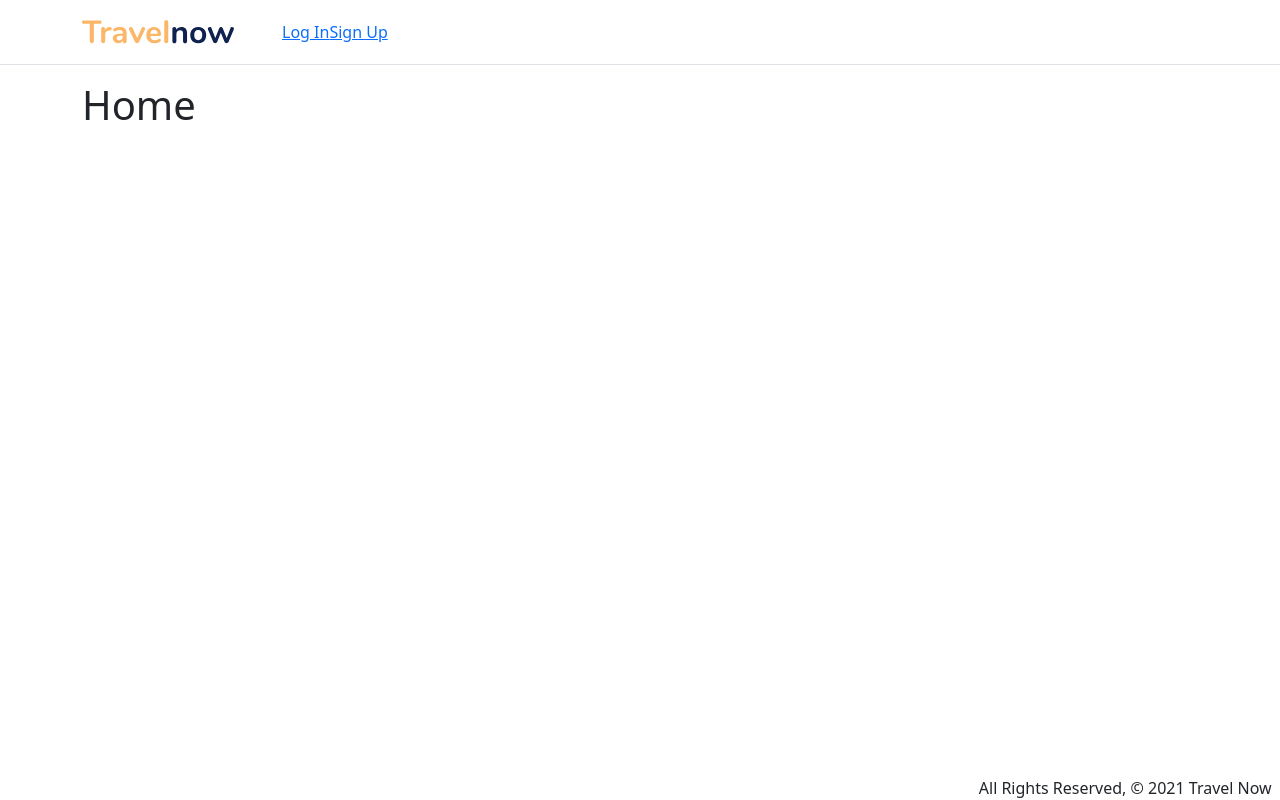
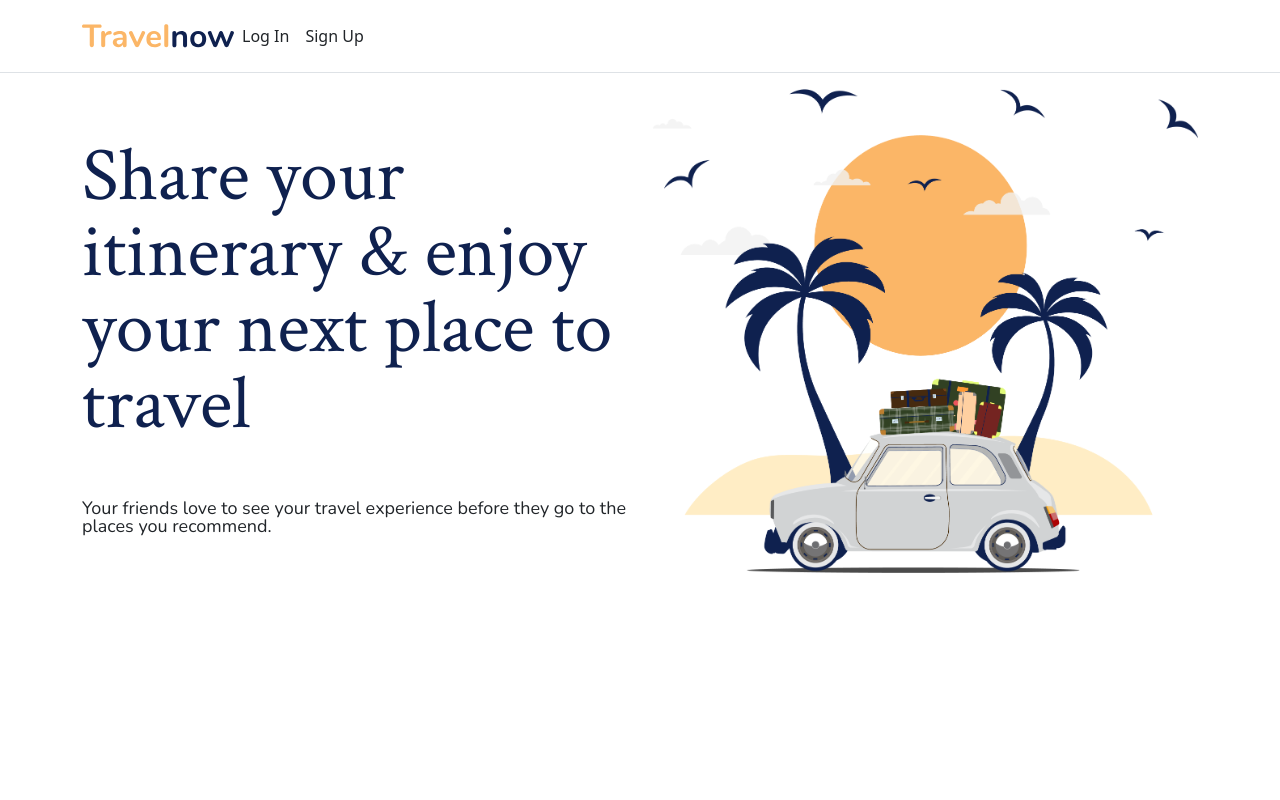
Before and after one commit to oselim14/travel-now, a Django app: page / in a window 1280 px wide. Run offline with Django 3.2, Linux system fonts and the light colour scheme; some libraries are stand-ins or nearby versions.

Commit message:
basic landing page

```diff
--- a/main_app/static/css/style.css
+++ b/main_app/static/css/style.css
@@ -1,11 +1,11 @@
 body {
-    display: flex;
+    /* display: flex;
     min-height: 100vh;
-    flex-direction: column;
+    flex-direction: column; */
   }
 
   main {
-    flex: 1 0 auto;
+    /* flex: 1 0 auto; */
   }
 
   footer.page-footer {
@@ -15,13 +15,30 @@ body {
 
   .left {
     font-family: Nunito;
-    font-style: bold !important;
+    font-style: bold;
     font-size: 32px;
     font-weight: 700;
     line-height: 44px;
     line-height: 190%;
-    align: left;
     vertical-align: top;
-    /* need to figure out */
-    color: #0F214F !important;
+    color: #0F214F;
   }
+
+  .landing-img {
+    width: 100%;
+  }
+
+  h1 {
+    font-family: 'Crimson Text', serif;
+    font-size: 76px;
+    color: #0F214F;
+    margin-top: 50px;
+    margin-bottom: 3.5rem;
+    line-height: 1;
+  }
+
+  p {
+    font-family: 'Nunito', sans-serif;
+    font-size: 18px;
+    line-height: 1;
+  }
--- a/main_app/templates/base.html
+++ b/main_app/templates/base.html
@@ -1,6 +1,4 @@
 {% load static %}
-
-
 <!DOCTYPE html>
 <html lang="en">
 <head>
@@ -11,24 +9,25 @@
   <!-- <link rel="stylesheet" href="https://cdnjs.cloudflare.com/ajax/libs/materialize/1.0.0/css/materialize.min.css"> -->
   <link rel="stylesheet" href="https://cdn.jsdelivr.net/npm/bootstrap-icons@1.3.0/font/bootstrap-icons.css">
   <link href="https://cdn.jsdelivr.net/npm/bootstrap@5.1.3/dist/css/bootstrap.min.css" rel="stylesheet" integrity="sha384-1BmE4kWBq78iYhFldvKuhfTAU6auU8tT94WrHftjDbrCEXSU1oBoqyl2QvZ6jIW3" crossorigin="anonymous">
-  <link rel="stylesheet" type="text/css" href="{% static 'css/style.css' %}">
-  <script src="https://cdnjs.cloudflare.com/ajax/libs/materialize/1.0.0/js/materialize.min.js"></script>
+  <link rel="stylesheet" type="text/css" href="{% static '/css/style.css' %}">
+  <link rel="preconnect" href="https://fonts.googleapis.com">
+  <link rel="preconnect" href="https://fonts.gstatic.com" crossorigin>
+  <link href="https://fonts.googleapis.com/css2?family=Crimson+Text:wght@400;600&display=swap" rel="stylesheet">
+  <link rel="preconnect" href="https://fonts.googleapis.com">
+  <link rel="preconnect" href="https://fonts.gstatic.com" crossorigin>
+  <link href="https://fonts.googleapis.com/css2?family=Crimson+Text:wght@400;600&family=Nunito:wght@200&display=swap" rel="stylesheet">
+  <!-- <script src="https://cdnjs.cloudflare.com/ajax/libs/materialize/1.0.0/js/materialize.min.js"></script> -->
 </head>
+
 <body>
-
   <header class="p-3 mb-3 border-bottom">
     <div class="container">
       <div class="d-flex flex-wrap align-items-center justify-content-center justify-content-lg-start">
         <a href="/" class="d-flex align-items-center text-dark text-decoration-none">
-            <img class="header-logo" src="/static/css/img/TravelNowLogo.svg" alt=""><title>Bootstrap</title><path fill-rule="evenodd" clip-rule="evenodd" d="M24.509 0c-6.733 0-11.715 5.893-11.492 12.284.214 6.14-.064 14.092-2.066 20.577C8.943 39.365 5.547 43.485 0 44.014v5.972c5.547.529 8.943 4.649 10.951 11.153 2.002 6.485 2.28 14.437 2.066 20.577C12.794 88.106 17.776 94 24.51 94H93.5c6.733 0 11.714-5.893 11.491-12.284-.214-6.14.064-14.092 2.066-20.577 2.009-6.504 5.396-10.624 10.943-11.153v-5.972c-5.547-.529-8.934-4.649-10.943-11.153-2.002-6.484-2.28-14.437-2.066-20.577C105.214 5.894 100.233 0 93.5 0H24.508zM80 57.863C80 66.663 73.436 72 62.543 72H44a2 2 0 01-2-2V24a2 2 0 012-2h18.437c9.083 0 15.044 4.92 15.044 12.474 0 5.302-4.01 10.049-9.119 10.88v.277C75.317 46.394 80 51.21 80 57.863zM60.521 28.34H49.948v14.934h8.905c6.884 0 10.68-2.772 10.68-7.727 0-4.643-3.264-7.207-9.012-7.207zM49.948 49.2v16.458H60.91c7.167 0 10.964-2.876 10.964-8.281 0-5.406-3.903-8.178-11.425-8.178H49.948z" fill="currentColor"></path></svg>
+            <img class="header-logo" src="{% static '/img/TravelNowLogo.svg' %}" alt=""><title>Bootstrap</title><path fill-rule="evenodd" clip-rule="evenodd" d="M24.509 0c-6.733 0-11.715 5.893-11.492 12.284.214 6.14-.064 14.092-2.066 20.577C8.943 39.365 5.547 43.485 0 44.014v5.972c5.547.529 8.943 4.649 10.951 11.153 2.002 6.485 2.28 14.437 2.066 20.577C12.794 88.106 17.776 94 24.51 94H93.5c6.733 0 11.714-5.893 11.491-12.284-.214-6.14.064-14.092 2.066-20.577 2.009-6.504 5.396-10.624 10.943-11.153v-5.972c-5.547-.529-8.934-4.649-10.943-11.153-2.002-6.484-2.28-14.437-2.066-20.577C105.214 5.894 100.233 0 93.5 0H24.508zM80 57.863C80 66.663 73.436 72 62.543 72H44a2 2 0 01-2-2V24a2 2 0 012-2h18.437c9.083 0 15.044 4.92 15.044 12.474 0 5.302-4.01 10.049-9.119 10.88v.277C75.317 46.394 80 51.21 80 57.863zM60.521 28.34H49.948v14.934h8.905c6.884 0 10.68-2.772 10.68-7.727 0-4.643-3.264-7.207-9.012-7.207zM49.948 49.2v16.458H60.91c7.167 0 10.964-2.876 10.964-8.281 0-5.406-3.903-8.178-11.425-8.178H49.948z" fill="currentColor"></path></svg>
           </a>
-        <a href="/" class="d-flex align-items-center mb-2 mb-lg-0 text-dark text-decoration-none">
-          <svg class="bi me-2" width="40" height="32" role="img" aria-label="Bootstrap"><use xlink:href="#bootstrap"></use></svg>
-        </a>
 
         <ul class="nav col-12 col-lg-auto me-lg-auto mb-2 justify-content-center mb-md-0">
-          <!-- <li><a href="/drinks" class="nav-link px-2 link-secondary">Mixes</a></li>
-          <li><a href="/drinks/new" class="nav-link px-2 link-dark">Add a mix</a></li> -->
           {% if user.is_authenticated %}
             <li><a class="nav-link px-2 link-dark" href="{% url 'locations_index' %}">View All Locations</a></li>
             <li><a class="nav-link px-2 link-dark" href="{% url 'index' %}">View My Itinerary</a></li>
@@ -36,36 +35,22 @@
             <li><a class="nav-link px-2 link-dark" href="{% url 'itinerary_create' %}">Add an Itinerary</a></li>
             <li><a class="nav-link px-2 link-dark" href="{% url 'logout' %}">Log Out</a></li>
             {% else %}
-            <li><a href="{% url 'login' %}">Log In</a></li>
-            <li><a href="{% url 'signup' %}">Sign Up</a></li>
+            <li><a class="nav-link px-2 link-dark" href="{% url 'login' %}">Log In</a></li>
+            <li><a class="nav-link px-2 link-dark" href="{% url 'signup' %}">Sign Up</a></li>
           {% endif %}
         </ul>
 
-        <!-- <% if (user) { %>
-            <div class="dropdown text-end">
-                <a href="#" class="d-block link-dark text-decoration-none dropdown-toggle" id="dropdownUser1" data-bs-toggle="dropdown" aria-expanded="false">
-                  <img src="<%= user.avatar %>" alt="mdo" width="32" height="32" class="rounded-circle">
-                </a>
-                <ul class="dropdown-menu text-small" aria-labelledby="dropdownUser1" style="">
-                  <li><a class="dropdown-item" href="/drinks/new">Add a mix</a></li>
-                  <li><hr class="dropdown-divider"></li>
-                  <li><a class="dropdown-item" href="/logout">Sign out</a></li>
-                </ul>
-              </div>
-        <% } else { %>
-            <a href="/auth/google" class="login">Log In</a>
-        <% } %> -->
       </div>
     </div>
   </header>
 
+  <main>
 
-  <main class="container">
     {% block content %}
     {% endblock %}
   </main>
   <footer class="page-footer">
-    <div class="right">All Rights Reserved, &copy; 2021 Travel Now &nbsp;</div>
+    <!-- <div class="right">All Rights Reserved, &copy; 2021 Travel Now &nbsp;</div> -->
   </footer>
 </body>
 </html>
--- a/main_app/templates/home.html
+++ b/main_app/templates/home.html
@@ -1,6 +1,22 @@
 {% extends 'base.html' %}
 {% block content %}
+{% load static %}
 
-<h1>Home</h1>
+<div class="container">
 
+
+
+    <div class="row mb-2">
+
+      <div class="col-md-6">
+        <h1>Share your itinerary & enjoy your next place to travel</h1>
+        <p>Your friends love to see your travel experience before they go to the places you recommend.</p>
+      </div>
+
+      <div class="col-md-6">
+        <img class="landing-img" src="{% static '/img/landing-img.png' %}" alt=""><title>Bootstrap</title><path fill-rule="evenodd" clip-rule="evenodd" d="M24.509 0c-6.733 0-11.715 5.893-11.492 12.284.214 6.14-.064 14.092-2.066 20.577C8.943 39.365 5.547 43.485 0 44.014v5.972c5.547.529 8.943 4.649 10.951 11.153 2.002 6.485 2.28 14.437 2.066 20.577C12.794 88.106 17.776 94 24.51 94H93.5c6.733 0 11.714-5.893 11.491-12.284-.214-6.14.064-14.092 2.066-20.577 2.009-6.504 5.396-10.624 10.943-11.153v-5.972c-5.547-.529-8.934-4.649-10.943-11.153-2.002-6.484-2.28-14.437-2.066-20.577C105.214 5.894 100.233 0 93.5 0H24.508zM80 57.863C80 66.663 73.436 72 62.543 72H44a2 2 0 01-2-2V24a2 2 0 012-2h18.437c9.083 0 15.044 4.92 15.044 12.474 0 5.302-4.01 10.049-9.119 10.88v.277C75.317 46.394 80 51.21 80 57.863zM60.521 28.34H49.948v14.934h8.905c6.884 0 10.68-2.772 10.68-7.727 0-4.643-3.264-7.207-9.012-7.207zM49.948 49.2v16.458H60.91c7.167 0 10.964-2.876 10.964-8.281 0-5.406-3.903-8.178-11.425-8.178H49.948z" fill="currentColor"></path></svg>
+
+      </div>
+    </div>
+  </div>
 {% endblock %}
```
Also changed, not shown: main_app/static/img/TravelNowLogo.svg (renamed from main_app/static/css/img/TravelNowLogo.svg), main_app/static/img/landing-img.png (added), 3 other files.
